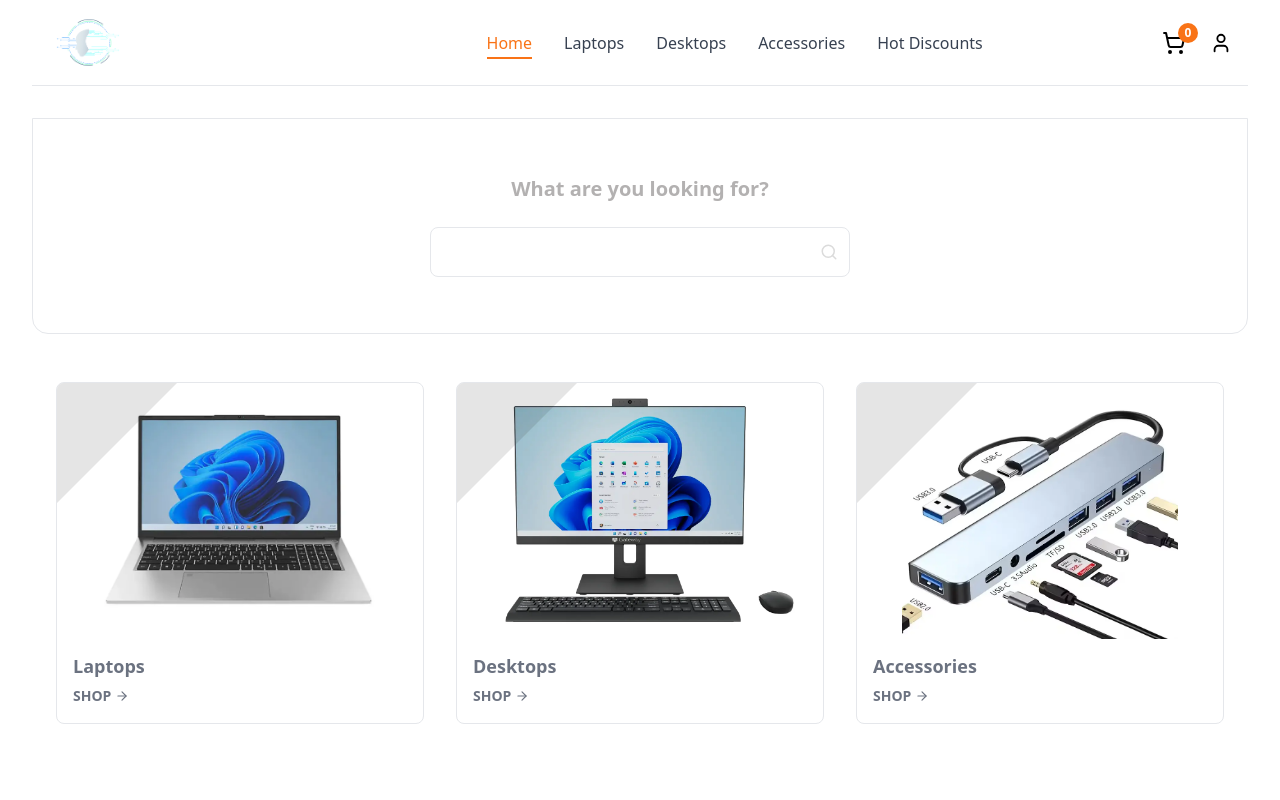
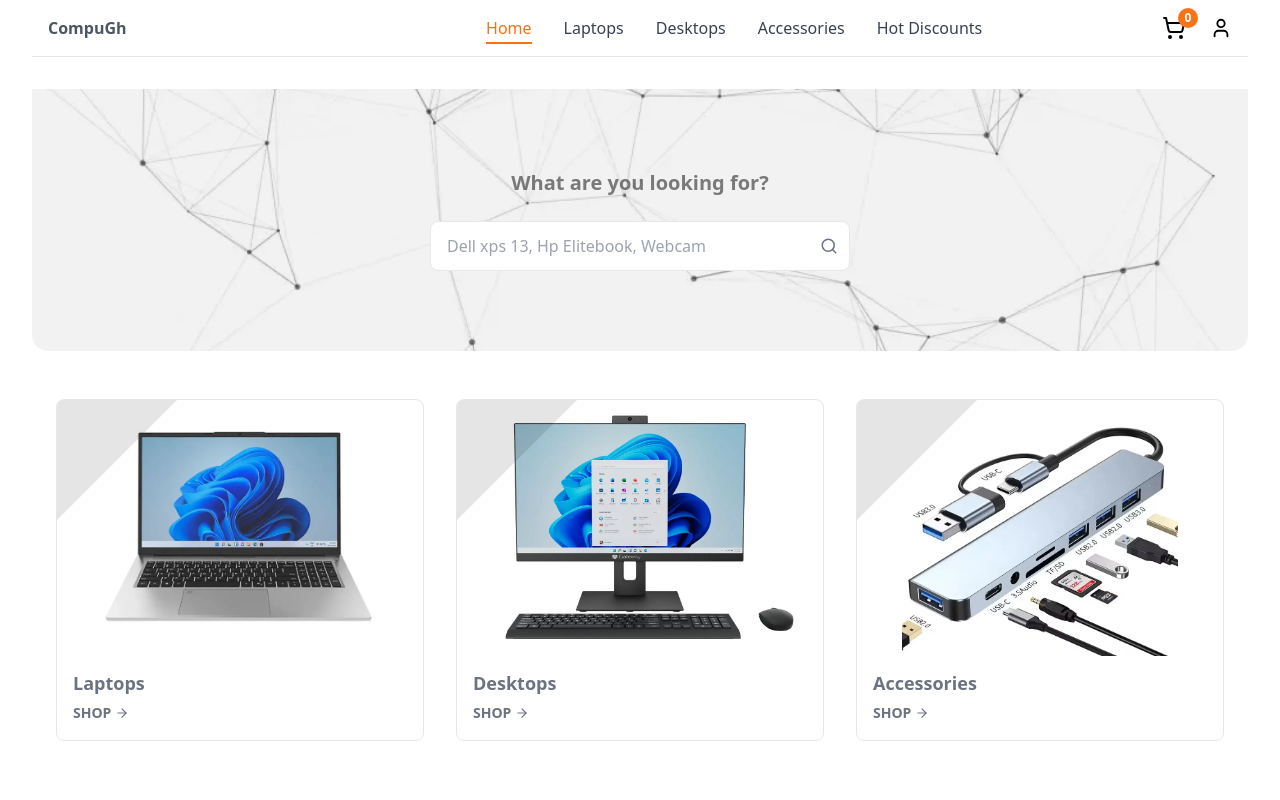
Before and after one commit to Aliko2020/3-Tier-Production-Architecture-on-AWS-Using-Terraform, a React (Vite) app in the folder frontend/: page / in a window 1280 px wide. Shown: the top 800 px of the page. Built offline with nearby package versions, Linux system fonts and the light colour scheme.

Commit message:
Refact: cleanup Navbar and searchbar

```diff
--- a/frontend/src/components/navbar/Navbar.jsx
+++ b/frontend/src/components/navbar/Navbar.jsx
@@ -21,18 +21,13 @@ const Navbar = () => {
     <nav className="border-b">
       <div className="flex justify-between items-center mx-auto w-full max-w-screen-xl px-0 sm:px-6 lg:px-4 py-4">
         <div className="hidden lg:block cursor-pointer">
-          <Link to="/">
-            <img
-              className="max-w-20"
-              src="/images/logo.webp"
-              alt="computer and accessories logo png image"
-              loading="lazy"
-            />
+          <Link className="font-semibold text-gray-600" to="/">
+            CompuGh
           </Link>
         </div>
         <div className="flex items-center space-x-4">
           <button
-            className="lg:hidden text-gray-800"
+            className="lg:hidden"
             onClick={() => setMenuOpen(!menuOpen)}
           >
             {menuOpen ? <X size={26} /> : <Menu size={26} />}
--- a/frontend/src/components/search/SearchBar.jsx
+++ b/frontend/src/components/search/SearchBar.jsx
@@ -1,4 +1,4 @@
-import { Search, ChevronDown } from "lucide-react";
+import { Search } from "lucide-react";
 import { useState } from "react";
 
 const SearchBar = () => {
@@ -6,14 +6,21 @@ const SearchBar = () => {
 
   const handleSearch = (e) => {
     e.preventDefault();
-    console.log({ location, query });
-
+    console.log({ query });
   };
 
   return (
-    <section className="border text-[#b3b1b1] py-14 px-4 rounded-b-2xl">
-      <div className="max-w-4xl mx-auto text-center">
-        <h2 className="text-xl font-semibold mb-6">
+    <section
+      className="relative bg-cover bg-center py-20 px-4 rounded-b-2xl"
+      style={{
+        backgroundImage:
+          "url('/public/images/herobg.webp')",
+      }}
+    >
+      <div className="absolute inset-0 bg-black/5 rounded-b-2xl" />
+
+      <div className="relative max-w-4xl mx-auto text-center text-white">
+        <h2 className="text-xl text-black/50 font-semibold mb-6">
           What are you looking for?
         </h2>
 
@@ -21,19 +28,18 @@ const SearchBar = () => {
           onSubmit={handleSearch}
           className="flex flex-col sm:flex-row items-center gap-3 justify-center"
         >
-
           <div className="relative w-full sm:w-[420px]">
             <input
               type="text"
               value={query}
               onChange={(e) => setQuery(e.target.value)}
-              placeholder=""
-              className="w-full border px-4 py-3 pr-10 rounded-lg focus:outline-none"
+              placeholder="Dell xps 13, Hp Elitebook, Webcam"
+              className="w-full border px-4 py-3 pr-10 rounded-lg text-black focus:outline-none"
             />
 
             <button
               type="submit"
-              className="absolute right-3 top-1/2 -translate-y-1/2 text-[#DBDBDB]"
+              className="absolute right-3 top-1/2 -translate-y-1/2 text-gray-500"
             >
               <Search size={18} />
             </button>
```
Also changed, not shown: frontend/public/images/herobg.webp (added).
